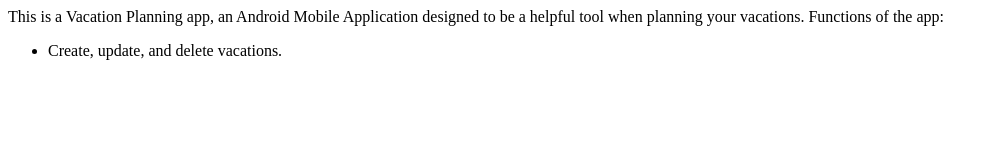
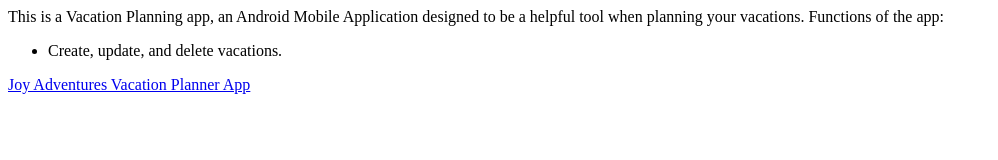
Before and after one commit to jfascia/Vacation_Planner, a plain HTML site: page index.html in a window 1280 px wide. Shown: the whole page, without its empty margins (0-998 px from the left). Drawn offline with Linux system fonts and the light colour scheme.

Commit message:
Update index.html
added link to vacation planner apk

```diff
--- a/index.html
+++ b/index.html
@@ -1,11 +1,9 @@
-<html>
-<head>
+
 <body>
 This is a Vacation Planning app, an Android Mobile Application designed to be a helpful tool when planning your vacations.
 Functions of the app:
     <ul>
         <li>Create, update, and delete vacations.</li>
     </ul>
+    <a href="https://github.com/jfascia/Vacation_Planner/releases/tag/v0.1">Joy Adventures Vacation Planner App</a>
 </body>
-</head>
-</html>
```
Lines whose indentation alone changed are shown as unchanged.
